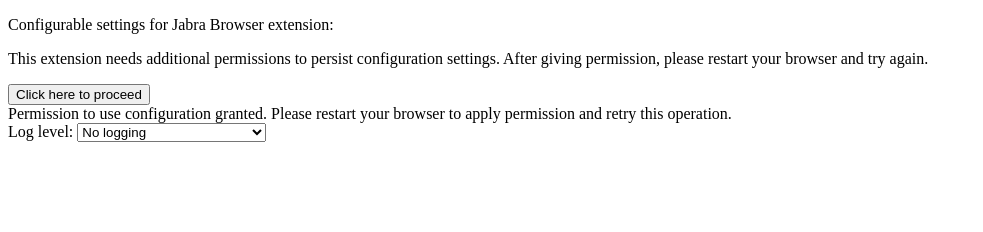
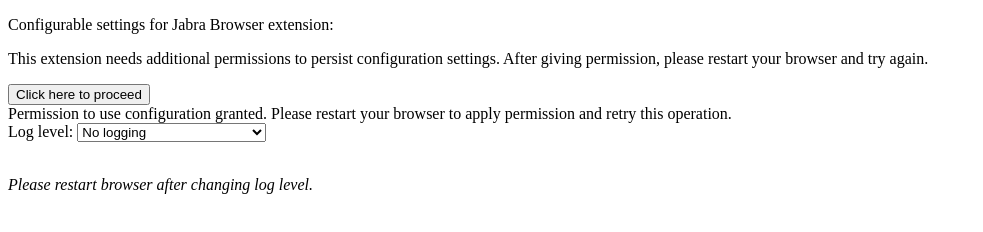
Before and after one commit to gnaudio/jabra-browser-integration, a browser extension: page src/ChromeWebExtension/options.html in a window 1280 px wide. Shown: the whole page, without its empty margins (0-983 px from the left). Drawn offline with Linux system fonts and the light colour scheme.

Commit message:
Added restart browser hint to extension

```diff
--- a/src/ChromeWebExtension/options.html
+++ b/src/ChromeWebExtension/options.html
@@ -56,6 +56,8 @@
           <option value="3">Log informational messages</option>
           <option value="4">Log everything</option>
       </select>
+
+      <div><br/><p><i>Please restart browser after changing log level.</i></p></div>
     </div>
   </body>
   <script src="options.js"></script>
```
